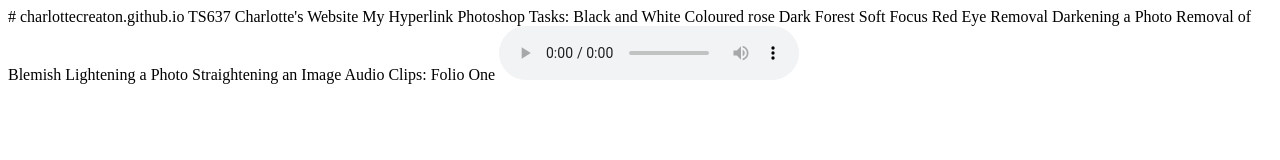
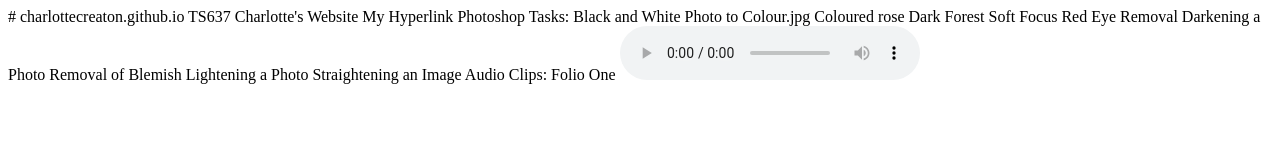
Before and after one commit to charlottecreaton/charlottecreaton.github.io, a plain HTML site: page index.html in a window 1280 px wide. Drawn offline with Linux system fonts and the light colour scheme.

Commit message:
Update index.html

```diff
--- a/index.html
+++ b/index.html
@@ -4,7 +4,7 @@ TS637
 <hmtl>
 <heading>
 Charlotte's Website
-<heading/>
+  </heading>
 
 <body>
 My Hyperlink
@@ -13,7 +13,7 @@ My Hyperlink
 <heading>
 Photoshop Tasks:
   </heading>
-Black and White
+Black and White Photo to Colour.jpg
 
 Coloured rose
 
```
